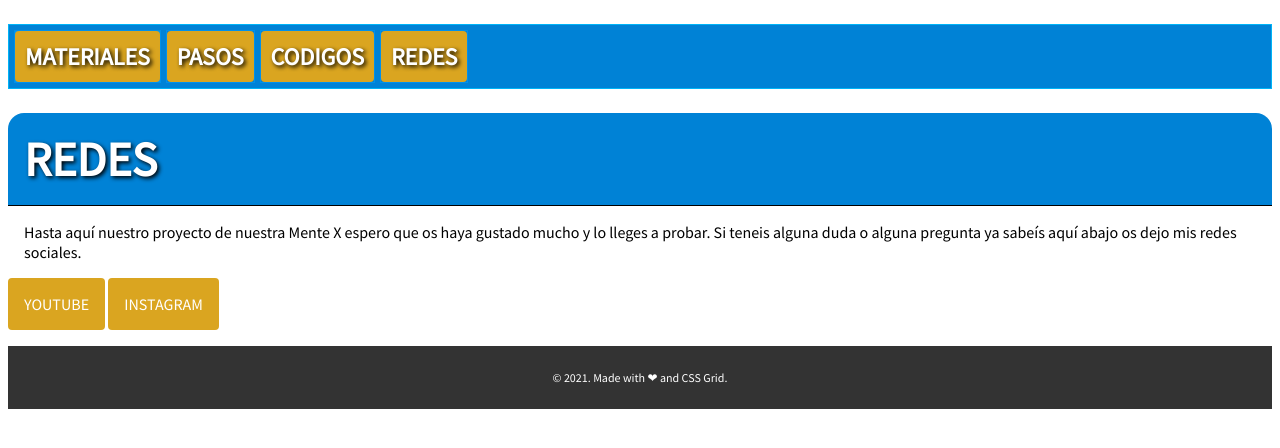
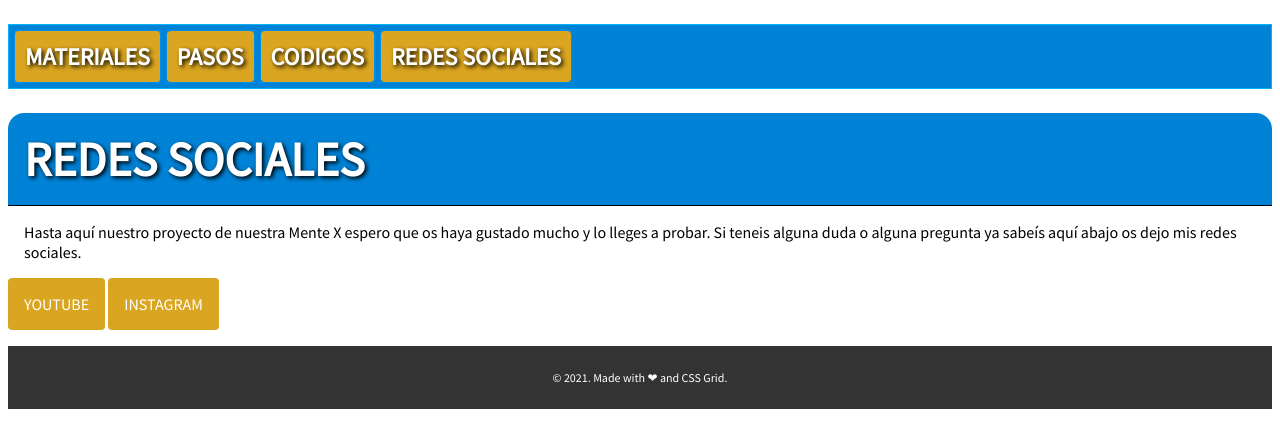
Before and after one commit to AnAs-18/MenteX, a plain HTML site: page redes.html in a window 1280 px wide. Drawn offline with Linux system fonts and the light colour scheme.

Commit message:
finalizado

```diff
--- a/redes.html
+++ b/redes.html
@@ -17,13 +17,13 @@
           <li> <a href="materiales.html">MATERIALES</a> </li>
           <li> <a href="pasos.html">PASOS</a> </li>
           <li> <a href="codigos.html">CODIGOS</a> </li>
-          <li> <a href="redes.html">REDES</a> </li>
+          <li> <a href="redes.html">REDES SOCIALES</a> </li>
         </ul>
       </nav>
 
 
       <section class="social">
-        <h1>REDES</h1>
+        <h1>REDES SOCIALES</h1>
       </section>
       <section class="welcome">
           <p>Hasta aquí nuestro proyecto de nuestra Mente X espero que os haya gustado mucho y lo lleges a probar.
```
